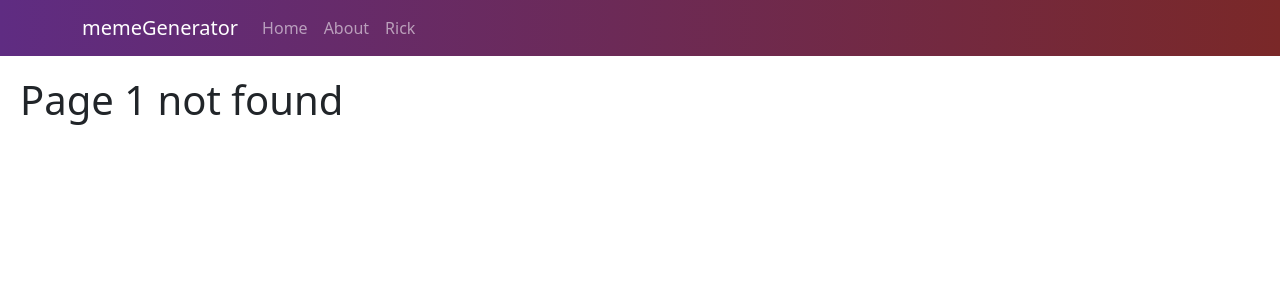
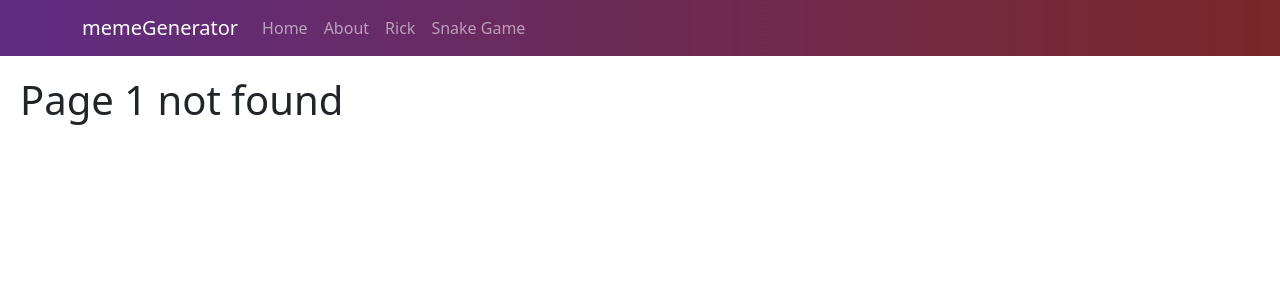
Before and after one commit to mrospond/memeGen, a Flask app: page /1 in a window 1280 px wide. Shown: the top 300 px of the page. Run offline with Flask 2, Linux system fonts and the light colour scheme.

Commit message:
Add nav item to navbar

```diff
--- a/templates/base.html
+++ b/templates/base.html
@@ -42,6 +42,9 @@
                         <li class="nav-item">
                             <a class="nav-link" href="/rick">Rick</a>
                         </li>
+                        <li class="nav-item">
+                            <a class="nav-link" href="/snake">Snake Game</a>
+                        </li>
                     </ul>
                 </div>
             </div>
```
